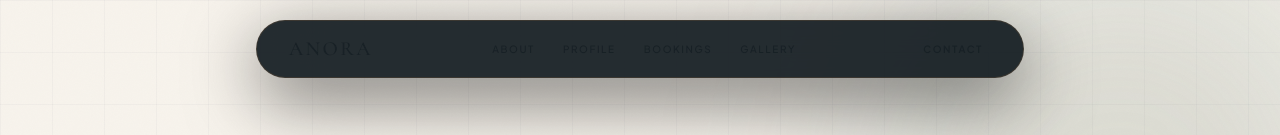
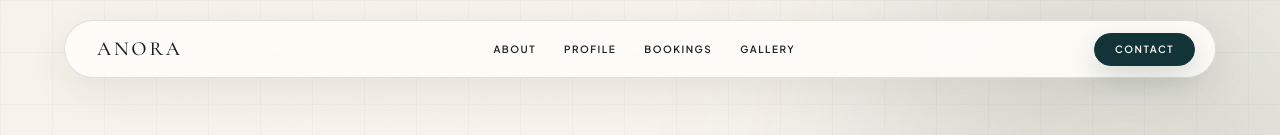
Before and after one commit to MohitAhlawat93/dancer-portfolio, a Next.js app: page / in a window 1280 px wide. Shown: the top 135 px of the page. Built offline with nearby package versions, Linux system fonts and the light colour scheme; no server answers.

Commit message:
design(option-2): simplify light premium navigation

```diff
--- a/components/layout/Navigation.tsx
+++ b/components/layout/Navigation.tsx
@@ -7,14 +7,14 @@ const links = [
 
 export function Navigation() {
   return (
-    <header className="fixed left-1/2 top-3 z-50 w-[calc(100%-1rem)] max-w-3xl -translate-x-1/2 sm:top-5 sm:w-[92%]">
+    <header className="fixed left-1/2 top-3 z-50 w-[calc(100%-1rem)] max-w-6xl -translate-x-1/2 sm:top-5 sm:w-[94%]">
       <nav
-        className="flex items-center justify-between rounded-full border border-accent/20 bg-[#071016]/88 px-3 py-2.5 shadow-[0_20px_70px_rgba(0,0,0,.55)] backdrop-blur-2xl sm:px-5"
+        className="flex items-center justify-between rounded-full border border-line bg-[#fffdf9]/92 px-3 py-2.5 shadow-[0_12px_40px_rgba(42,34,25,.08)] backdrop-blur-2xl sm:px-5"
         aria-label="Primary navigation"
       >
         <a
           href="#top"
-          className="rounded-full px-3 py-1 font-display text-lg font-medium tracking-[0.12em] text-white sm:text-xl"
+          className="rounded-full px-3 py-1 font-display text-lg font-medium tracking-[0.14em] text-deep sm:text-xl"
           aria-label="Anora home"
         >
           ANORA
@@ -25,7 +25,7 @@ export function Navigation() {
             <a
               key={item.href}
               href={item.href}
-              className="rounded-full px-3 py-2 text-[10px] font-medium uppercase tracking-[0.16em] text-muted-strong transition duration-300 hover:bg-accent/10 hover:text-white"
+              className="rounded-full px-3 py-2 text-[10px] font-semibold uppercase tracking-[0.15em] text-muted-strong transition hover:bg-surface-soft hover:text-deep"
             >
               {item.label}
             </a>
@@ -35,7 +35,7 @@ export function Navigation() {
         <a
           href="#contact"
           aria-label="Primary contact"
-          className="luxury-light-button rounded-full px-4 py-2 text-[10px] font-bold uppercase tracking-[0.16em] sm:px-5"
+          className="primary-button rounded-full px-4 py-2 text-[10px] font-bold uppercase tracking-[0.15em] sm:px-5"
         >
           Contact
         </a>
```
